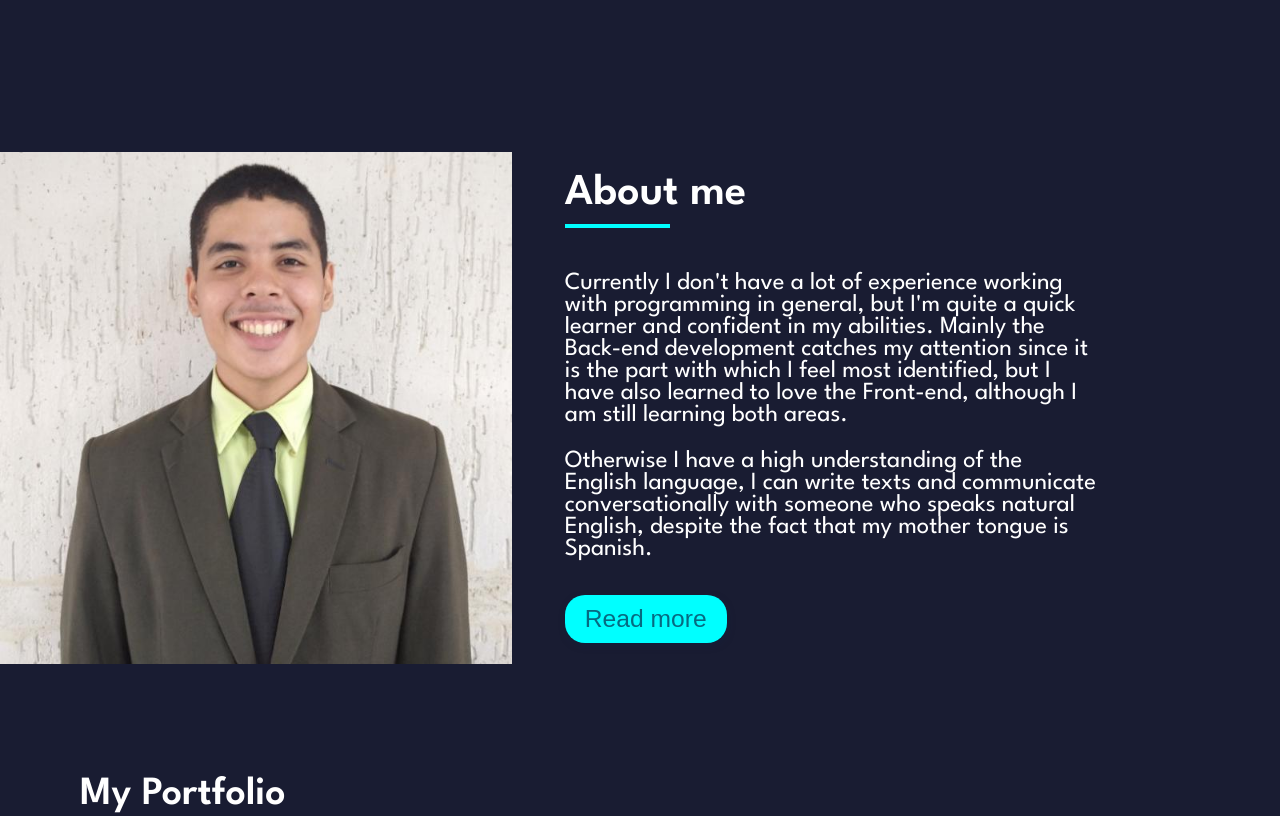
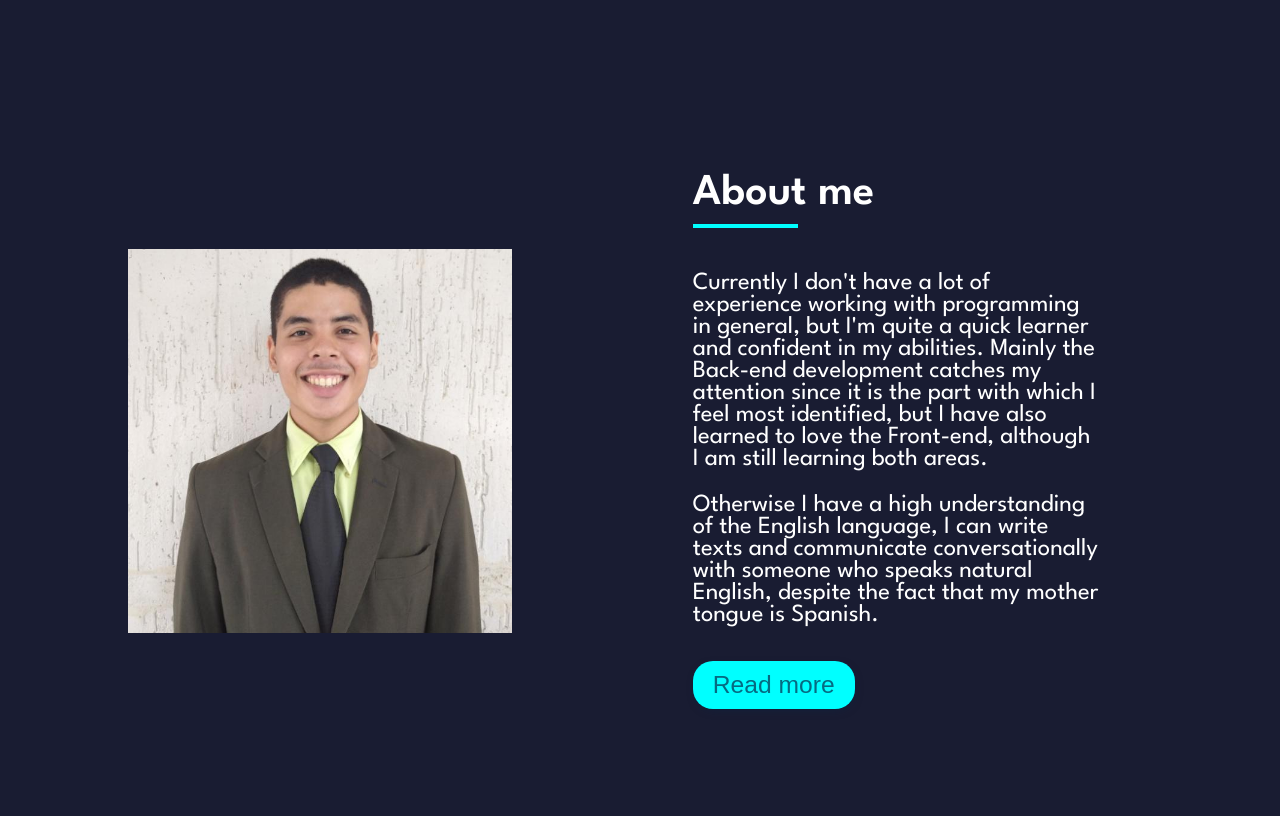
Before and after one commit to Bfix40/First-portfolio, a plain HTML site: page index.html in a window 1280 px wide. Shown: the part 680-1496 px from the top of the page. Drawn offline with Linux system fonts and the light colour scheme.

Commit message:
stylos-3

```diff
--- a/styles.css
+++ b/styles.css
@@ -515,11 +515,11 @@ span {
 
     .about img {
         width: 100%;
-        grid-column: 1/5;
+        grid-column: 2/5;
     }
 
     .about-info {
-        grid-column: 5/10;
+        grid-column: 6/10;
         padding: 3em;
     }
 
```
